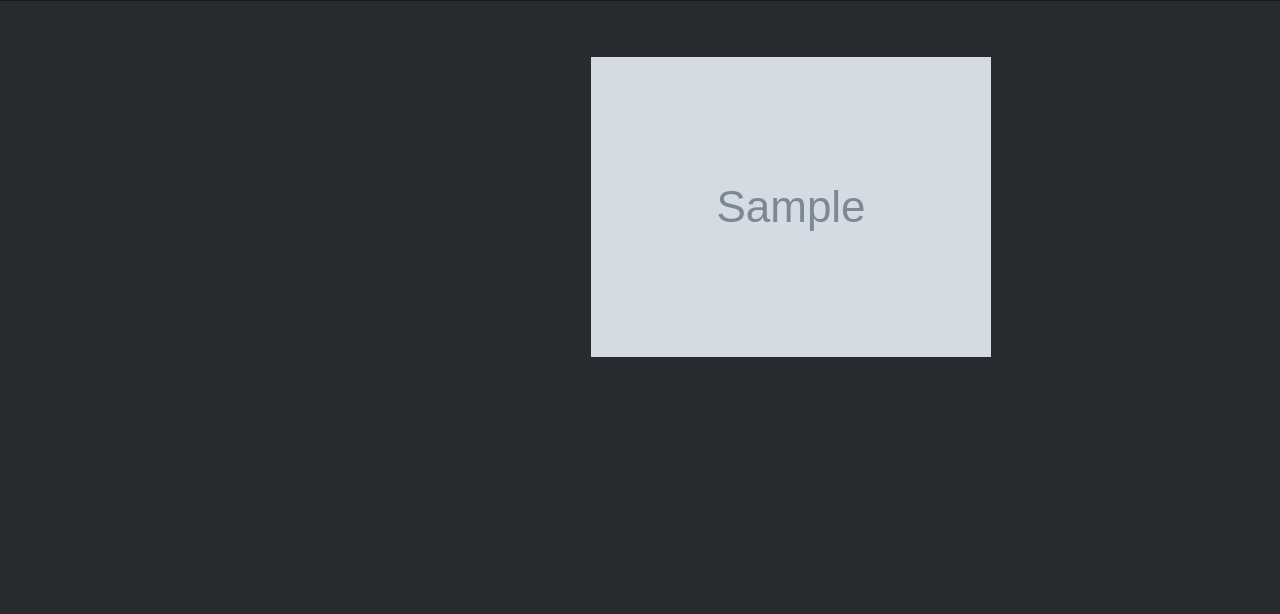
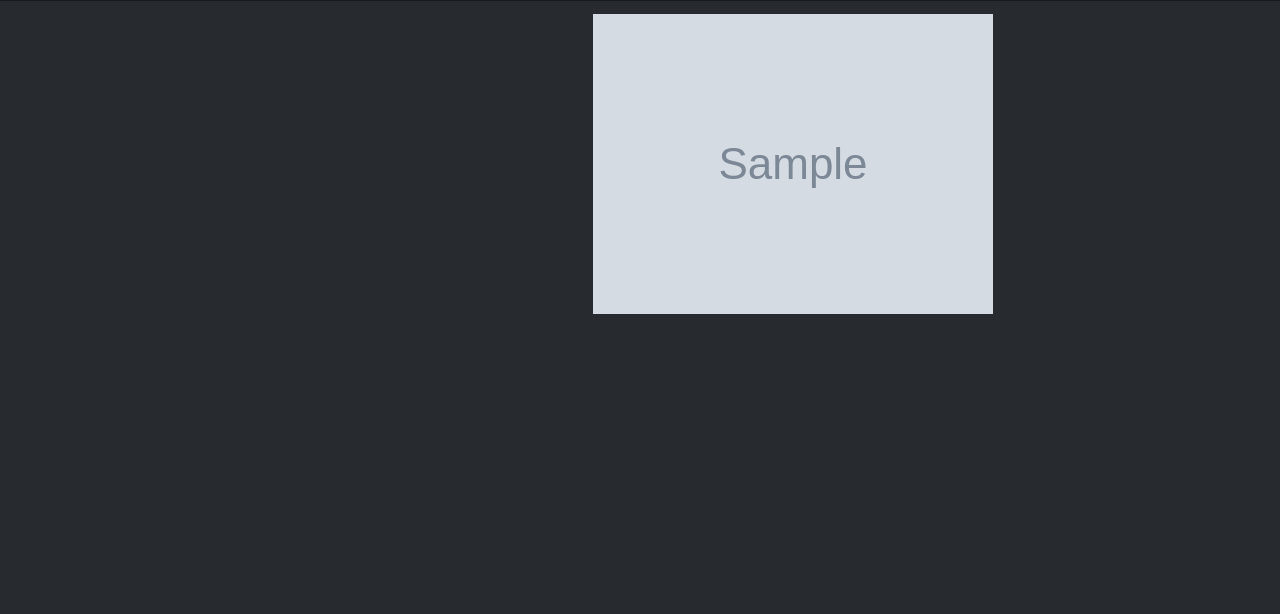
Before and after one commit to asdfractal/clockwerks-catalogue, a Flask app: page /heroes in a window 1280 px wide. Shown: the part 81-695 px from the top of the page. Run offline with Flask 2, Linux system fonts and the light colour scheme; grey boxes marked "Sample" are stand-in pictures; a database or web service that is not in the repository returns one stand-in record (values such as "Sample title"); some libraries are stand-ins or nearby versions.

Commit message:
tweak padding and margins for heroes page

```diff
--- a/static/css/style.css
+++ b/static/css/style.css
@@ -70,10 +70,13 @@ p, h1, h2, h3, h4, h5, h6 {
 }
 
 .heroes-content-wrapper {
-	margin-top: 15vh;
+	margin-top: 10vh;
+	margin-bottom: 10vh;
 }
 
-
+.hero-thumbnail {
+	padding: 0.5rem;
+}
 
 .is_favourite {
 	border: 1px white solid;
--- a/templates/pages/heroes.html
+++ b/templates/pages/heroes.html
@@ -85,9 +85,9 @@
 
 
 {% block content %}
-<div class="row d-flex justify-content-center py-4 px-1 mx-auto">
+<div class="row d-flex justify-content-center py-3 mx-auto">
 	{% for hero in heroes %}
-	<div class="col-3 col-md-1 p-1">
+	<div class="col-3 col-md-1 hero-thumbnail">
 		{{ render_modal(hero._id, hero.name, hero.image_full, hero.roles, hero.primary_attr)}}
 		{% if hero._id in user_favourites %}
 		<a href="#heroModal{{hero._id}}" role="button" data-toggle="modal" id="{{ hero._id }}">
```
